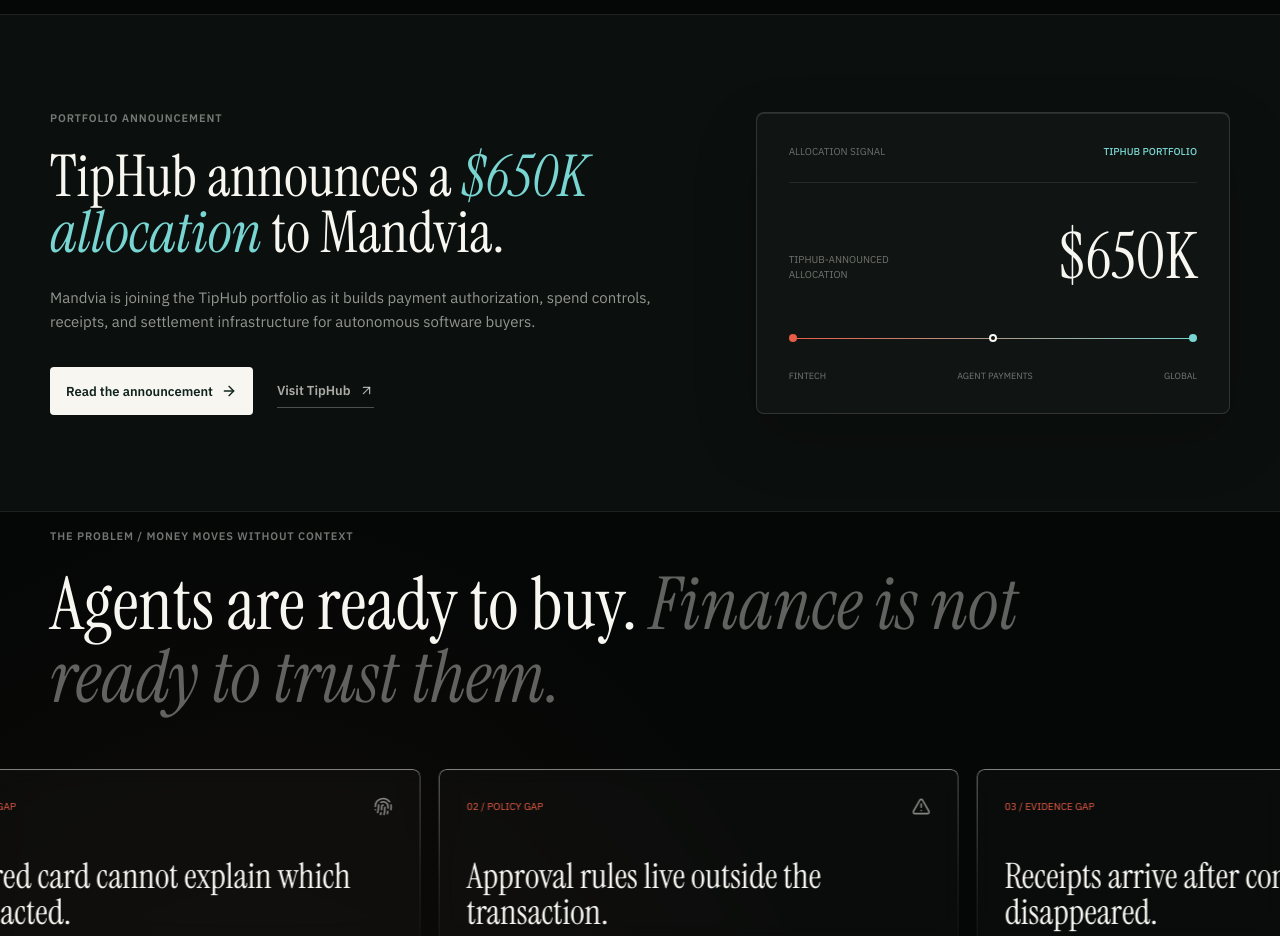
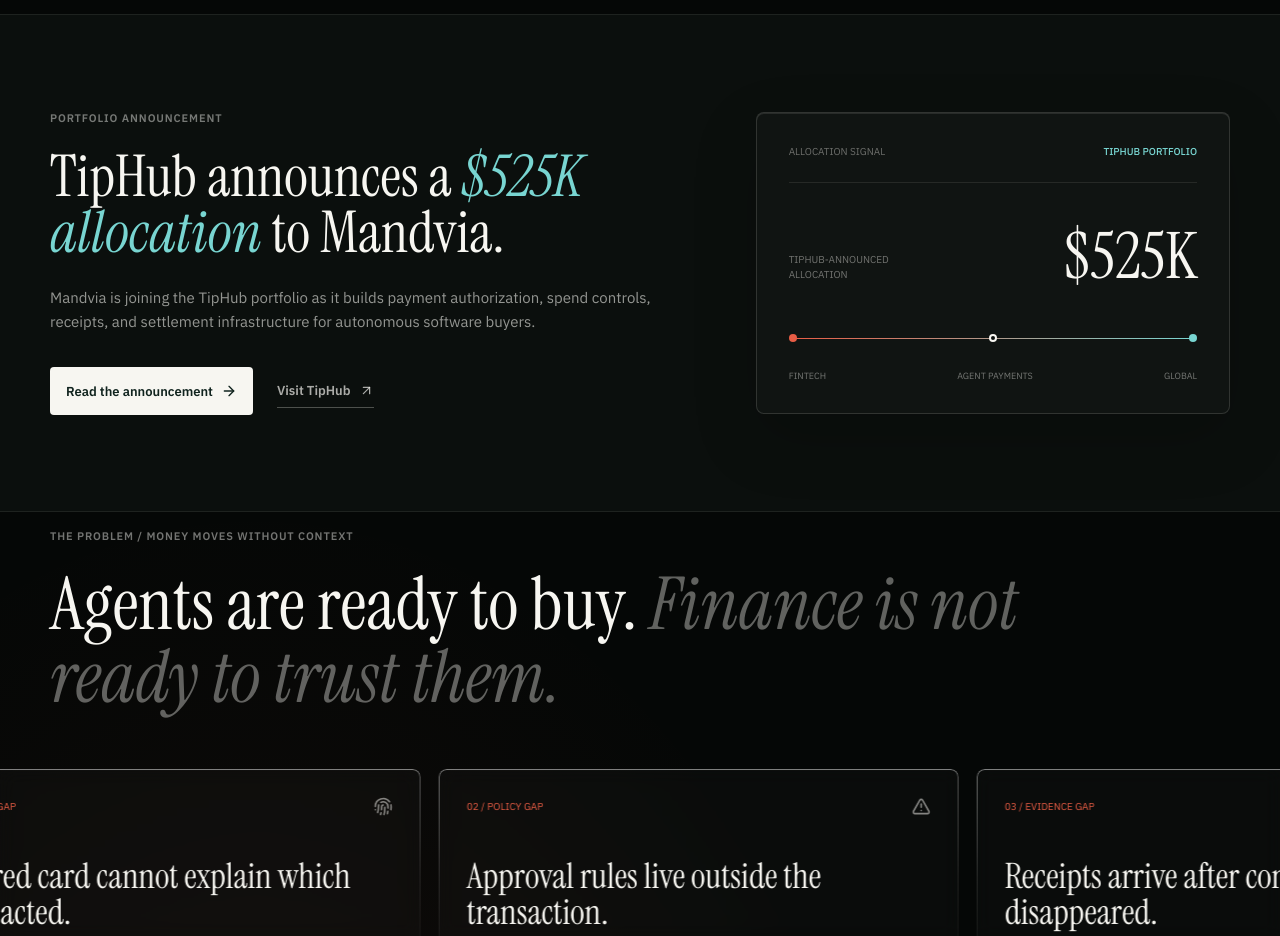
Before and after one commit to PrajaktaAdlytica/Mandvia-site, a React (Vite) app: page / in a window 1280 px wide. Shown: the part 1440-2376 px from the top of the page. Built offline with nearby package versions, Linux system fonts and the light colour scheme.

Commit message:
Update TipHub allocation to 525K

```diff
--- a/scripts/prepare-sites-build.mjs
+++ b/scripts/prepare-sites-build.mjs
@@ -23,7 +23,7 @@
   .replaceAll("Mandvia — Accountable agent payments", "Mandvia joins the TipHub portfolio")
   .replaceAll(
     "Mandvia is the control and evidence layer for autonomous software spend.",
-    "TipHub announces a $650K portfolio allocation to Mandvia, supporting its work across fintech and agent payments.",
+    "TipHub announces a $525K portfolio allocation to Mandvia, supporting its work across fintech and agent payments.",
   )
   .replace('content="https://www.mandvia.com/"', 'content="https://www.mandvia.com/news/tiphub-allocation"')
   .replace('href="https://www.mandvia.com/"', 'href="https://www.mandvia.com/news/tiphub-allocation"');
--- a/src/App.jsx
+++ b/src/App.jsx
@@ -99,7 +99,7 @@
 
 const announcementMetadata = {
   title: "Mandvia joins the TipHub portfolio",
-  description: "TipHub announces a $650K portfolio allocation to Mandvia, supporting its work across fintech and agent payments.",
+  description: "TipHub announces a $525K portfolio allocation to Mandvia, supporting its work across fintech and agent payments.",
   canonical: "https://www.mandvia.com/news/tiphub-allocation",
 };
 
@@ -976,7 +976,7 @@
 const announcementFacts = [
   ["Company", "Mandvia"],
   ["Sector", "Fintech and agent payments"],
-  ["TipHub-announced allocation", "$650K"],
+  ["TipHub-announced allocation", "$525K"],
   ["Stage", "Early stage"],
   ["Scope", "Global"],
   ["Portfolio", "TipHub"],
@@ -991,9 +991,9 @@
             <div className="announcement-hero-inner">
               <div className="announcement-hero-copy" data-reveal>
                 <span className="announcement-eyebrow">Portfolio announcement</span>
-                <h1>TipHub announces a <em>$650K allocation</em> to Mandvia.</h1>
+                <h1>TipHub announces a <em>$525K allocation</em> to Mandvia.</h1>
                 <p>
-                  Mandvia is joining the TipHub portfolio following a $650K TipHub-announced
+                  Mandvia is joining the TipHub portfolio following a $525K TipHub-announced
                   allocation. The partnership supports the company’s work across fintech and
                   agent payments.
                 </p>
@@ -1012,9 +1012,9 @@
                   </a>
                 </div>
               </div>
-              <div className="announcement-signal" aria-label="$650K TipHub-announced portfolio allocation" data-reveal>
+              <div className="announcement-signal" aria-label="$525K TipHub-announced portfolio allocation" data-reveal>
                 <div className="announcement-signal-head"><span>Portfolio signal</span><strong>TipHub</strong></div>
-                <div className="announcement-signal-value"><small>Announced allocation</small><strong>$650K</strong></div>
+                <div className="announcement-signal-value"><small>Announced allocation</small><strong>$525K</strong></div>
                 <div className="announcement-signal-rail"><span /><i /><span /></div>
                 <dl>
                   <div><dt>Category</dt><dd>Agent payments</dd></div>
--- a/src/CinematicHome.jsx
+++ b/src/CinematicHome.jsx
@@ -141,7 +141,7 @@
         <div className="portfolio-announcement-copy">
           <SectionLabel>Portfolio announcement</SectionLabel>
           <h2 id="portfolio-announcement-title">
-            TipHub announces a <em>$650K allocation</em> to Mandvia.
+            TipHub announces a <em>$525K allocation</em> to Mandvia.
           </h2>
           <p>
             Mandvia is joining the TipHub portfolio as it builds payment authorization,
@@ -163,9 +163,9 @@
             </a>
           </div>
         </div>
-        <div className="portfolio-allocation" aria-label="$650K TipHub-announced portfolio allocation">
+        <div className="portfolio-allocation" aria-label="$525K TipHub-announced portfolio allocation">
           <div className="portfolio-allocation-top"><span>Allocation signal</span><strong>TipHub portfolio</strong></div>
-          <div className="portfolio-allocation-value"><small>TipHub-announced allocation</small><strong>$650K</strong></div>
+          <div className="portfolio-allocation-value"><small>TipHub-announced allocation</small><strong>$525K</strong></div>
           <div className="portfolio-allocation-path" aria-hidden="true"><i /><span /><i /></div>
           <div className="portfolio-allocation-meta">
             <span>Fintech</span><span>Agent payments</span><span>Global</span>
```
